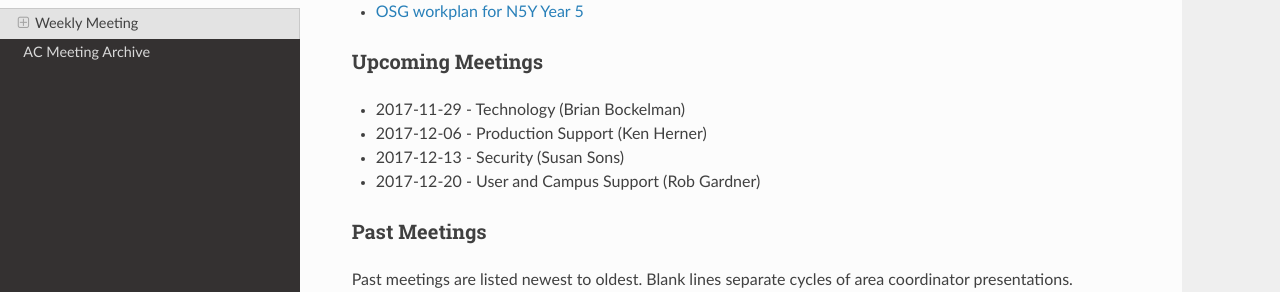
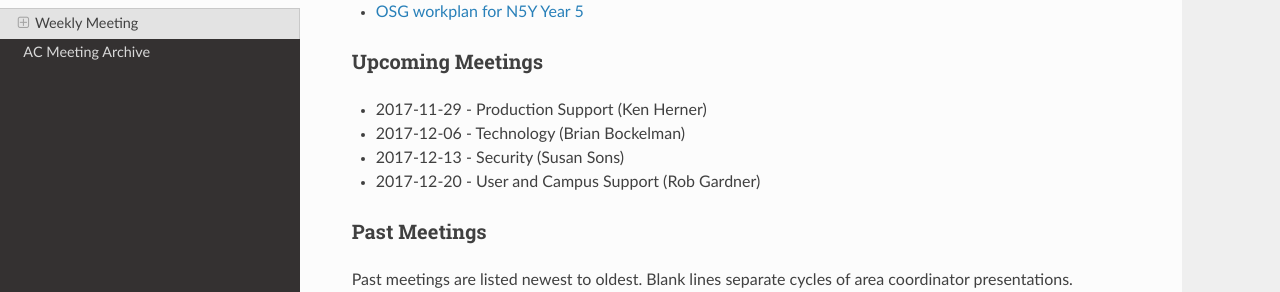
Before and after one commit to ppaschos/management-1, an MkDocs documentation site: the page built from docs/area-coordinators.md, in a window 1280 px wide and 900 px high, scrolled down 770 px. Shown: the part 158-450 px from the top of the window. Built offline with MkDocs 1.6.1, drawn with Linux system fonts in a browser that asks for light colours; nearby versions of some CDN libraries; old or Windows-style settings are respelled for this version of MkDocs.

```diff
--- a/docs/area-coordinators.md
+++ b/docs/area-coordinators.md
@@ -44,8 +44,8 @@ The current Area Coordinators are:
 
 ### Upcoming Meetings
 
-- 2017-11-29 - Technology (Brian Bockelman)
-- 2017-12-06 - Production Support (Ken Herner)
+- 2017-11-29 - Production Support (Ken Herner)
+- 2017-12-06 - Technology (Brian Bockelman)
 - 2017-12-13 - Security (Susan Sons)
 - 2017-12-20 - User and Campus Support (Rob Gardner)
 
```
